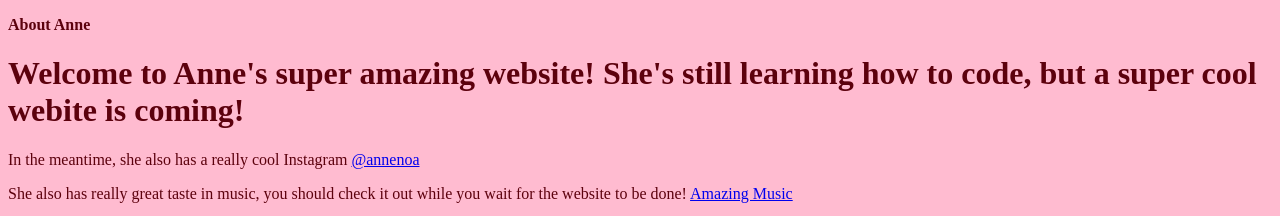
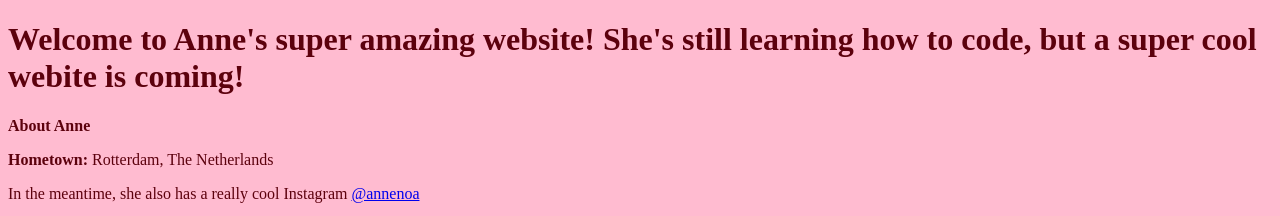
Before and after one commit to AnneNoa04/Annenoa, a plain HTML site: page index.html in a window 1280 px wide. Shown: the top 216 px of the page. Drawn offline with Linux system fonts and the light colour scheme.

Commit message:
Thirteenth Run

```diff
--- a/index.html
+++ b/index.html
@@ -7,13 +7,15 @@
         <link rel="icon" href="favicon.ico" type="image/x-icon">
     </head>
     <body>
+        <h1> Welcome to Anne's super amazing website! She's still learning how to code, but a super cool webite is coming!</h1>
         <div class="block quote">
             <p class="profile-bio-title">
                 <strong> About Anne</strong>
-
+            </p>
+            <p class="profile-bio">
+                <strong> Hometown:</strong> Rotterdam, The Netherlands
             </p>
         </div>
-        <h1> Welcome to Anne's super amazing website! She's still learning how to code, but a super cool webite is coming!</h1>
     <p>In the meantime, she also has a really cool Instagram <a href="https://www.instagram.com/annenoa" target="_blank">@annenoa</a></p>
     <p> She also has really great taste in music, you should check it out while you wait for the website to be done! <a href="https://open.spotify.com/user/annenoa" target="_blank">Amazing Music</a></p>
     <img src="images/pxl_20240329_014958011.jpg" alt="This is supposed to be a photo of a cat...Please hold">
```
